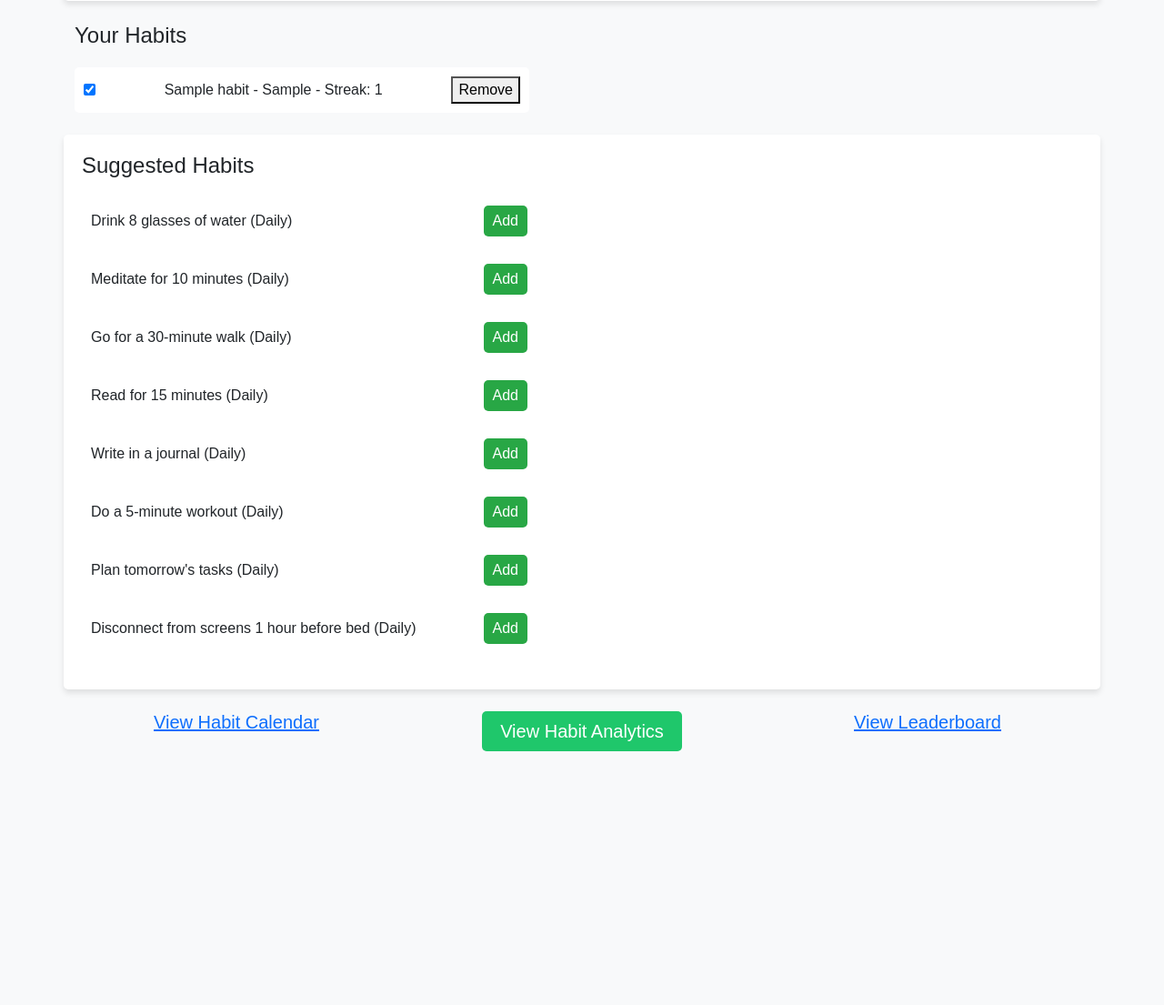
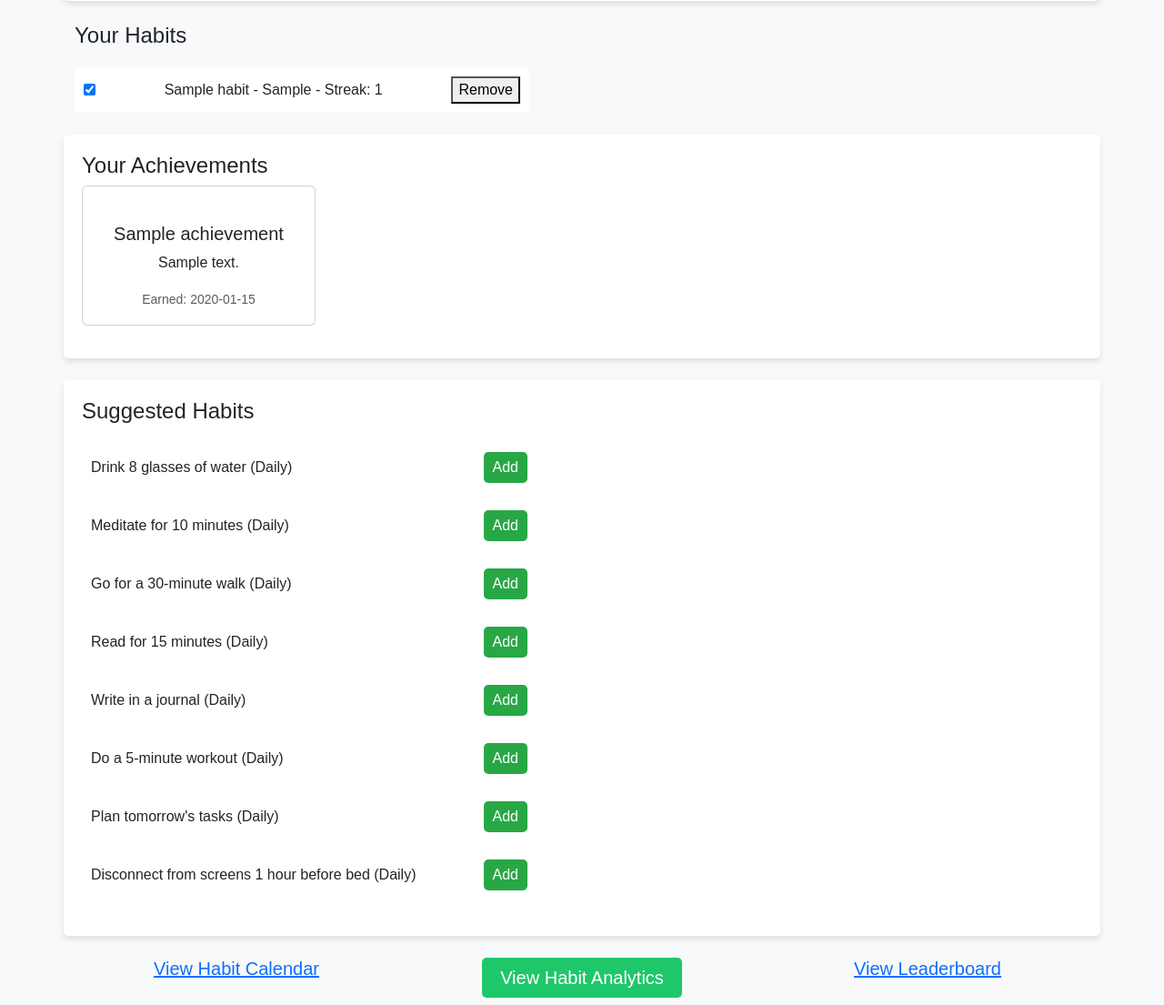
Before and after one commit to milkink/habit-tracker, a Flask app: page /dashboard in a window 1280 px wide. Shown: the part 411-1516 px from the top of the page at 91% size. Before the commit the page ends 1237 px from the top, so only its background shows below. Run offline with Flask 3, Linux system fonts and the light colour scheme; a user stored in the database is signed in; tables that the repository leaves empty hold one stand-in row (values such as "Sample post").

Commit message:
Update dashboard.html

```diff
--- a/templates/dashboard.html
+++ b/templates/dashboard.html
@@ -4,11 +4,14 @@
     <meta charset="UTF-8">
     <meta name="viewport" content="width=device-width, initial-scale=1.0">
     <title>Dashboard - Micro-Habit Builder</title>
-    <!-- Bootstrap CSS for styling -->
+    <!-- CSS Dependencies -->
     <link href="https://cdn.jsdelivr.net/npm/bootstrap@5.3.0/dist/css/bootstrap.min.css" rel="stylesheet">
+    <link rel="stylesheet" href="https://cdnjs.cloudflare.com/ajax/libs/font-awesome/5.15.4/css/all.min.css">
+    <link rel="stylesheet" href="https://cdnjs.cloudflare.com/ajax/libs/toastr.js/latest/toastr.min.css">
     <link rel="stylesheet" href="{{ url_for('static', filename='dashboard.css') }}">
     <script src="https://code.jquery.com/jquery-3.6.0.min.js"></script>
     <style>
+        /* Keep existing styles */
         body {
             background-color: #f8f9fa;
             font-family: Arial, sans-serif;
@@ -44,7 +47,7 @@
             align-items: center;
         }
 
-        .add-habit-btn, .remove-btn, .logout-link {
+        .add-habit-btn, .remove-btn, .logout-link, .add-note-btn {
             background-color: #007bff;
             color: white;
             border: none;
@@ -53,7 +56,7 @@
             cursor: pointer;
         }
 
-        .add-habit-btn:hover, .remove-btn:hover, .logout-link:hover {
+        .add-habit-btn:hover, .remove-btn:hover, .logout-link:hover, .add-note-btn:hover {
             background-color: #0056b3;
         }
 
@@ -74,12 +77,12 @@
             margin-bottom: 20px;
         }
 
-
-        .suggestions-container {
+        .suggestions-container, .achievements-container {
             background-color: #ffffff;
             padding: 20px;
             border-radius: 5px;
             box-shadow: 0 4px 6px rgba(0, 0, 0, 0.1);
+            margin-bottom: 20px;
         }
 
         .suggestion-item {
@@ -101,10 +104,23 @@
         .suggestion-item button:hover {
             background-color: #218838;
         }
+
+        .achievement-card {
+            transition: transform 0.3s ease;
+        }
+
+        .achievement-card:hover {
+            transform: translateY(-5px);
+        }
+
+        .habit-actions {
+            display: flex;
+            gap: 10px;
+            align-items: center;
+        }
     </style>
 </head>
 <body>
-
     <!-- Welcome Header -->
     <div class="welcome-header">
         <h2>Welcome, {{ current_user.username }}!</h2>
@@ -149,12 +165,25 @@
                         {{ habit.habit_name }} ({{ habit.frequency }}) -
                         Streak: <span id="habit-streak-{{ habit.id }}">{{ habit.streak }}</span>
                     </label>
-                    <button class="remove-btn ms-2" data-habit-id="{{ habit.id }}">Remove</button>
+                    <div class="habit-actions">
+                        <button class="add-note-btn" onclick="openNoteModal({{ habit.id }})">
+                            <i class="fas fa-sticky-note"></i> Notes
+                        </button>
+                        <button class="remove-btn" data-habit-id="{{ habit.id }}">Remove</button>
+                    </div>
                 </li>
             {% else %}
                 <p>No habits found. Start adding some!</p>
             {% endfor %}
         </ul>
+    </div>
+
+    <!-- Achievements Section -->
+    <div class="container mt-4 achievements-container">
+        <h4>Your Achievements</h4>
+        <div id="achievements-container" class="row">
+            <!-- Achievements will be loaded here -->
+        </div>
     </div>
 
     <!-- Suggested Habits Section -->
@@ -180,8 +209,31 @@
         </div>
     </div>
 
-    <!-- JavaScript -->
+    <!-- Note Modal -->
+    <div class="modal fade" id="habitNoteModal" tabindex="-1">
+        <div class="modal-dialog">
+            <div class="modal-content">
+                <div class="modal-header">
+                    <h5 class="modal-title">Add Note</h5>
+                    <button type="button" class="btn-close" data-bs-dismiss="modal"></button>
+                </div>
+                <div class="modal-body">
+                    <textarea id="habitNote" class="form-control" rows="3"></textarea>
+                    <div id="previousNotes" class="mt-3">
+                        <!-- Previous notes will be loaded here -->
+                    </div>
+                </div>
+                <div class="modal-footer">
+                    <button type="button" class="btn btn-secondary" data-bs-dismiss="modal">Close</button>
+                    <button type="button" class="btn btn-primary" id="saveNote">Save Note</button>
+                </div>
+            </div>
+        </div>
+    </div>
+
+    <!-- JavaScript Dependencies -->
     <script src="https://cdn.jsdelivr.net/npm/bootstrap@5.3.0/dist/js/bootstrap.bundle.min.js"></script>
+    <script src="https://cdnjs.cloudflare.com/ajax/libs/toastr.js/latest/toastr.min.js"></script>
     <script src="{{ url_for('static', filename='script.js') }}"></script>
     <script>
         // Handle habit checkbox change
@@ -197,6 +249,14 @@
                 success: function(response) {
                     if (response.streak !== undefined) {
                         $("#habit-streak-" + habitId).text(response.streak);
+
+                        // Check for new achievements
+                        if (response.new_achievements && response.new_achievements.length > 0) {
+                            response.new_achievements.forEach(achievement => {
+                                toastr.success(`Achievement Unlocked: ${achievement.name}`);
+                            });
+                            loadAchievements();
+                        }
                     } else {
                         alert(response.message);
                     }
@@ -227,11 +287,11 @@
                     habit_frequency: habitFrequency
                 }),
                 success: function(response) {
-                    alert(response.message);
+                    toastr.success(response.message);
                     location.reload();
                 },
                 error: function(error) {
-                    alert('Error adding habit.');
+                    toastr.error('Error adding habit.');
                 }
             });
         });
@@ -245,17 +305,85 @@
                     url: '/remove_habit/' + habitId,
                     type: 'DELETE',
                     success: function(response) {
-                        alert(response.message);
+                        toastr.success(response.message);
                         location.reload();
                     },
                     error: function(error) {
-                        alert('Error removing habit.');
+                        toastr.error('Error removing habit.');
                     }
                 });
             }
         });
 
+        // Load achievements
+        function loadAchievements() {
+            $.get('/achievements', function(achievements) {
+                const container = $('#achievements-container');
+                container.empty();
 
+                achievements.forEach(achievement => {
+                    container.append(`
+                        <div class="col-md-3 mb-3">
+                            <div class="card achievement-card">
+                                <div class="card-body text-center">
+                                    <i class="fas ${achievement.badge_icon} fa-2x mb-2"></i>
+                                    <h5 class="card-title">${achievement.name}</h5>
+                                    <p class="card-text">${achievement.description}</p>
+                                    <small class="text-muted">Earned: ${achievement.earned_date}</small>
+                                </div>
+                            </div>
+                        </div>
+                    `);
+                });
+            });
+        }
+
+        // Note functionality
+        let currentHabitId = null;
+
+        function openNoteModal(habitId) {
+            currentHabitId = habitId;
+            loadPreviousNotes(habitId);
+            $('#habitNoteModal').modal('show');
+        }
+
+        function loadPreviousNotes(habitId) {
+            $.get(`/habit/${habitId}/notes`, function(notes) {
+                const container = $('#previousNotes');
+                container.empty();
+
+                notes.forEach(note => {
+                    container.append(`
+                        <div class="card mb-2">
+                            <div class="card-body">
+                                <p class="card-text">${note.note}</p>
+                                <small class="text-muted">${note.date}</small>
+                            </div>
+                        </div>
+                    `);
+                });
+            });
+        }
+
+        $('#saveNote').click(function() {
+            const note = $('#habitNote').val();
+            if (note && currentHabitId) {
+                $.ajax({
+                    url: `/habit/${currentHabitId}/notes`,
+                    type: 'POST',
+                    contentType: 'application/json',
+                    data: JSON.stringify({ note: note }),
+                    success: function(response) {
+                        $('#habitNote').val('');
+                        loadPreviousNotes(currentHabitId);
+                        toastr.success('Note added successfully!');
+                    },
+                    error: function(error) {
+                        toastr.error('Error adding note.');
+                    }
+                });
+            }
+        });
 
         // Fetch and display notifications
         function loadNotifications() {
@@ -315,30 +443,38 @@
         // Handle adding suggested habits
         $(document).on('click', '.add-suggestion-btn', function() {
             const habitName = $(this).data('habit-name');
-            const habitFrequency = $(this).data('habit-frequency'); // You can use this to specify the frequency or default to 'Daily'
+            const habitFrequency = $(this).data('habit-frequency');
 
-            // Send the habit details to the backend to add it to the user's habits
             $.ajax({
                 url: '/add_suggestion/' + encodeURIComponent(habitName),
                 type: 'POST',
                 contentType: 'application/json',
                 data: JSON.stringify({
-                    habit_frequency: habitFrequency // Send habit frequency (optional)
+                    habit_frequency: habitFrequency
                 }),
                 success: function(response) {
-                    alert(response.message);
-                    location.reload(); // Reload page after adding the habit
+                    toastr.success(response.message);
+                    location.reload();
                 },
                 error: function(error) {
-                    alert('Error adding suggested habit.');
+                    toastr.error('Error adding suggested habit.');
                 }
             });
         });
 
-        // Load notifications and suggested habits on page load
+        // Initialize toastr options
+        toastr.options = {
+            closeButton: true,
+            progressBar: true,
+            positionClass: "toast-top-right",
+            timeOut: 3000
+        };
+
+        // Load everything on page load
         $(document).ready(function() {
             loadNotifications();
             fetchSuggestedHabits();
+            loadAchievements();
         });
     </script>
 </body>
```
